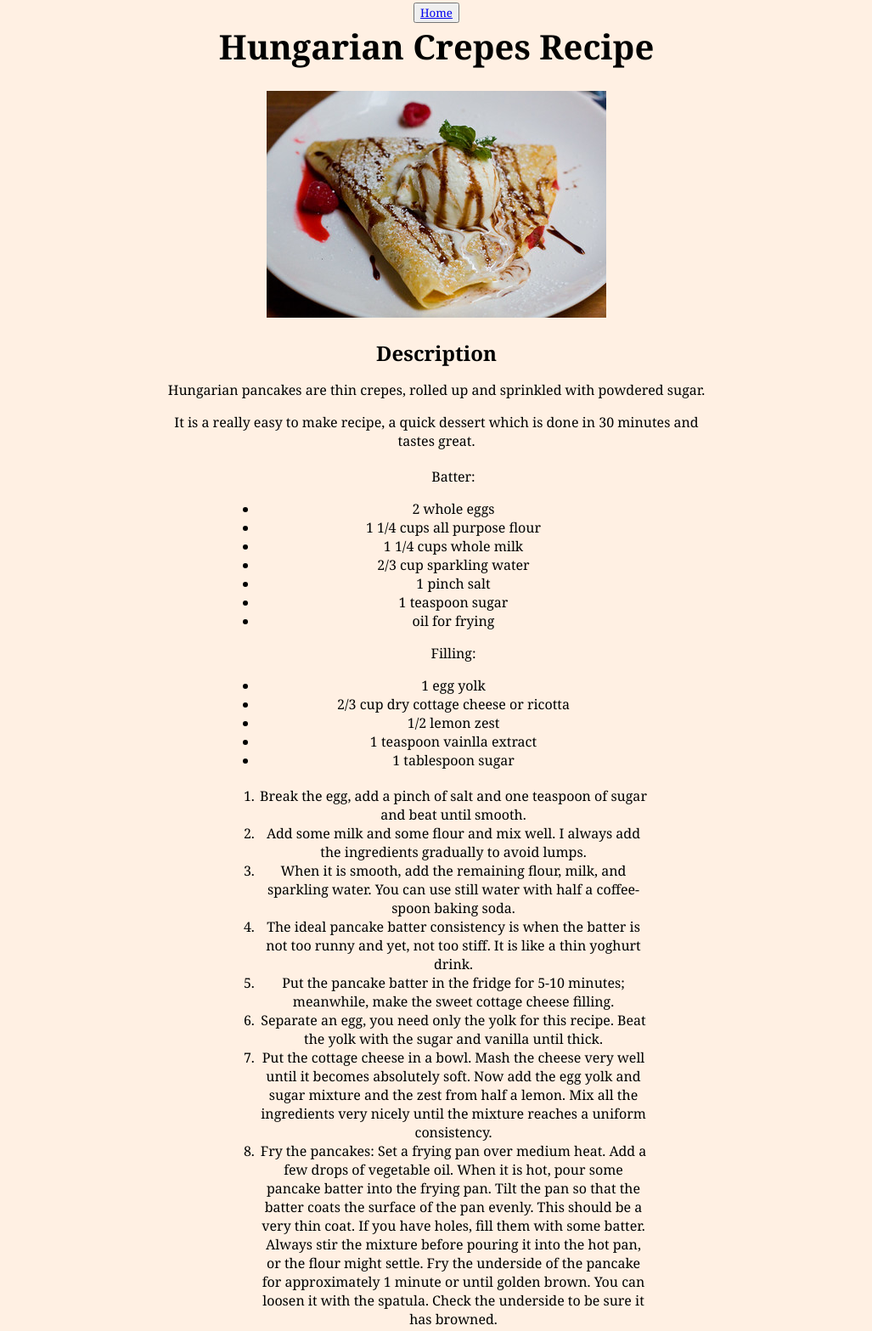
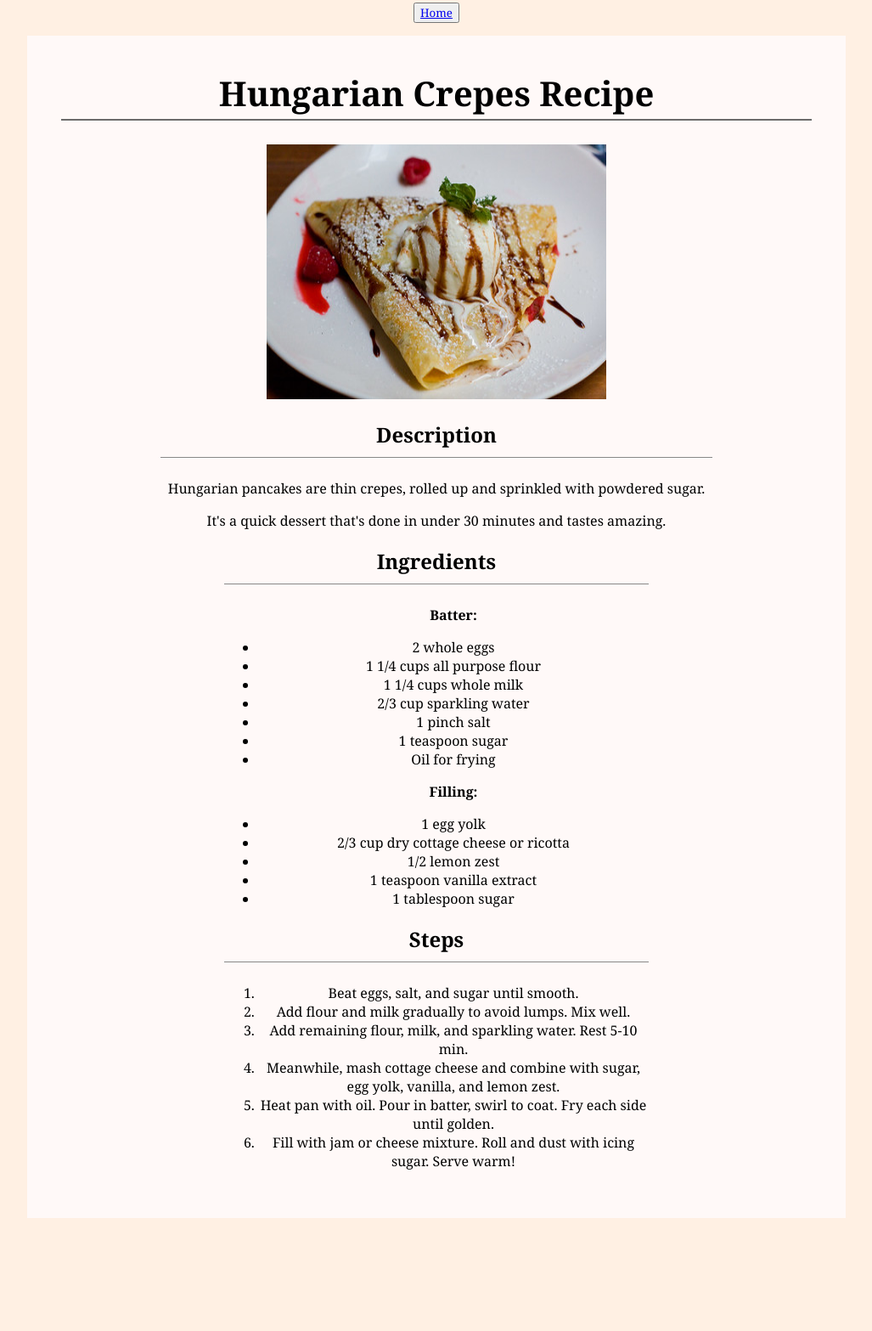
Before and after one commit to edenjermendi/odin-recipes, a plain HTML site: page recipes/crepes.html in a window 1280 px wide. Shown: the part 5-1572 px from the top of the page at 85% size, without its empty margins (126-1153 px from the left). After the commit the page ends 1454 px from the top, so only its background shows below. Drawn offline with Linux system fonts and the light colour scheme.

Commit message:
Matched new pasta recipe styling to the others Added a little CSS for new changes in crepe/pumpkin

```diff
--- a/recipes/crepes.html
+++ b/recipes/crepes.html
@@ -7,51 +7,56 @@
 </head>
 <body>
     <button><a href="../index.html">Home</a></button>
+
+    <div id="container">
         <h1>Hungarian Crepes Recipe</h1>
+        <hr class="title-hr">
+
         <article>
-        <img src="../recipes/crepes.jpg" />
+            <img id="crepes" src="../recipes/crepes.jpg" />
 
             <section id="description">
                 <h2>Description</h2>
+                <hr>
                 <p>Hungarian pancakes are thin crepes, rolled up and sprinkled with powdered sugar.</p>
-            <p> It is a really easy to make recipe, a quick dessert which is done in 30 minutes and tastes great.</p>
+                <p>It's a quick dessert that's done in under 30 minutes and tastes amazing.</p>
             </section>
         </article>
 
         <section id="ingredients">
-        <h2></h2>
+            <h2>Ingredients</h2>
+            <hr>
             <ul>
-            <p>Batter:</p>
+                <p><strong>Batter:</strong></p>
                 <li>2 whole eggs</li>
                 <li>1 1/4 cups all purpose flour</li>
                 <li>1 1/4 cups whole milk</li>
                 <li>2/3 cup sparkling water</li>
                 <li>1 pinch salt</li>
                 <li>1 teaspoon sugar</li>
-            <li>oil for frying</li>
-            <p>Filling:</p>
+                <li>Oil for frying</li>
+
+                <p><strong>Filling:</strong></p>
                 <li>1 egg yolk</li>
                 <li>2/3 cup dry cottage cheese or ricotta</li>
                 <li>1/2 lemon zest</li>
-            <li>1 teaspoon vainlla extract</li>
+                <li>1 teaspoon vanilla extract</li>
                 <li>1 tablespoon sugar</li>
             </ul>
         </section>
 
         <section id="steps">
-        <h2></h2>
+            <h2>Steps</h2>
+            <hr>
             <ol>
-            <li>Break the egg, add a pinch of salt and one teaspoon of sugar and beat until smooth.</li>
-            <li>Add some milk and some flour and mix well. I always add the ingredients gradually to avoid lumps.</li>
-            <li>When it is smooth, add the remaining flour, milk, and sparkling water. You can use still water with half a coffee-spoon baking soda.</li>
-            <li>The ideal pancake batter consistency is when the batter is not too runny and yet, not too stiff. It is like a thin yoghurt drink.</li>
-            <li>Put the pancake batter in the fridge for 5-10 minutes; meanwhile, make the sweet cottage cheese filling.</li>
-            <li>Separate an egg, you need only the yolk for this recipe. Beat the yolk with the sugar and vanilla until thick.</li>
-            <li>Put the cottage cheese in a bowl. Mash the cheese very well until it becomes absolutely soft. Now add the egg yolk and sugar mixture and the zest from half a lemon. Mix all the ingredients very nicely until the mixture reaches a uniform consistency.</li>
-            <li>Fry the pancakes: Set a frying pan over medium heat. Add a few drops of vegetable oil. When it is hot, pour some pancake batter into the frying pan. Tilt the pan so that the batter coats the surface of the pan evenly. This should be a very thin coat. If you have holes, fill them with some batter. Always stir the mixture before pouring it into the hot pan, or the flour might settle. Fry the underside of the pancake for approximately 1 minute or until golden brown. You can loosen it with the spatula. Check the underside to be sure it has browned.</li>
-            <li>Flip the pancake to fry the topside as well. The pancake is done when both sides are a light brown.</li>
-            <li>Spread each pancake with jam or cottage cheese and roll up. Sprinkle with icing sugar. Serve immediately.</li>
+                <li>Beat eggs, salt, and sugar until smooth.</li>
+                <li>Add flour and milk gradually to avoid lumps. Mix well.</li>
+                <li>Add remaining flour, milk, and sparkling water. Rest 5-10 min.</li>
+                <li>Meanwhile, mash cottage cheese and combine with sugar, egg yolk, vanilla, and lemon zest.</li>
+                <li>Heat pan with oil. Pour in batter, swirl to coat. Fry each side until golden.</li>
+                <li>Fill with jam or cheese mixture. Roll and dust with icing sugar. Serve warm!</li>
             </ol>
         </section>
+    </div>
 </body>
 </html>
--- a/recipes/styles.css
+++ b/recipes/styles.css
@@ -72,3 +72,16 @@ h2 {
     max-width: 500px;
     margin: 0 auto;
 }
+
+#crepes {
+    height: 300px;
+    width: 400px;
+}
+
+.title-hr {
+    margin-top: -22px;
+    margin-bottom: 28px;
+    background-color: #6b6b6b;
+    height: 2px;
+    max-width: 100%;
+}
```
Also changed, not shown: recipes/pumpkin-soup.html (+17 -9 lines). Lines whose indentation alone changed are shown as unchanged.
